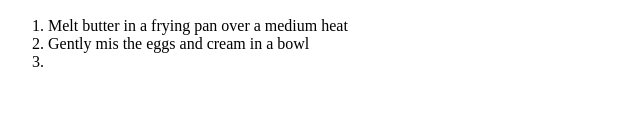
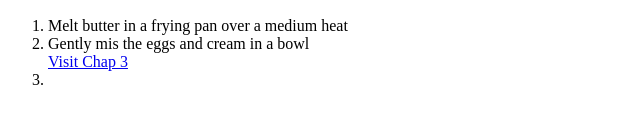
Before and after one commit to Kiddie-1410/Kiddie-1410.github.io, a plain HTML site: page index.html in a window 1280 px wide. Shown: the part 255-378 px from the top of the page, without its empty margins (0-640 px from the left). Drawn offline with Linux system fonts and the light colour scheme.

Commit message:
Update index.html

```diff
--- a/index.html
+++ b/index.html
@@ -17,6 +17,7 @@
         <ol>
             <li>Melt butter in a frying pan over a medium heat</li>
             <li>Gently mis the eggs and cream in a bowl</li>
+            <a href="html_chap3_list">Visit Chap 3</a>
             <li></li>
 
         </ol>
```
